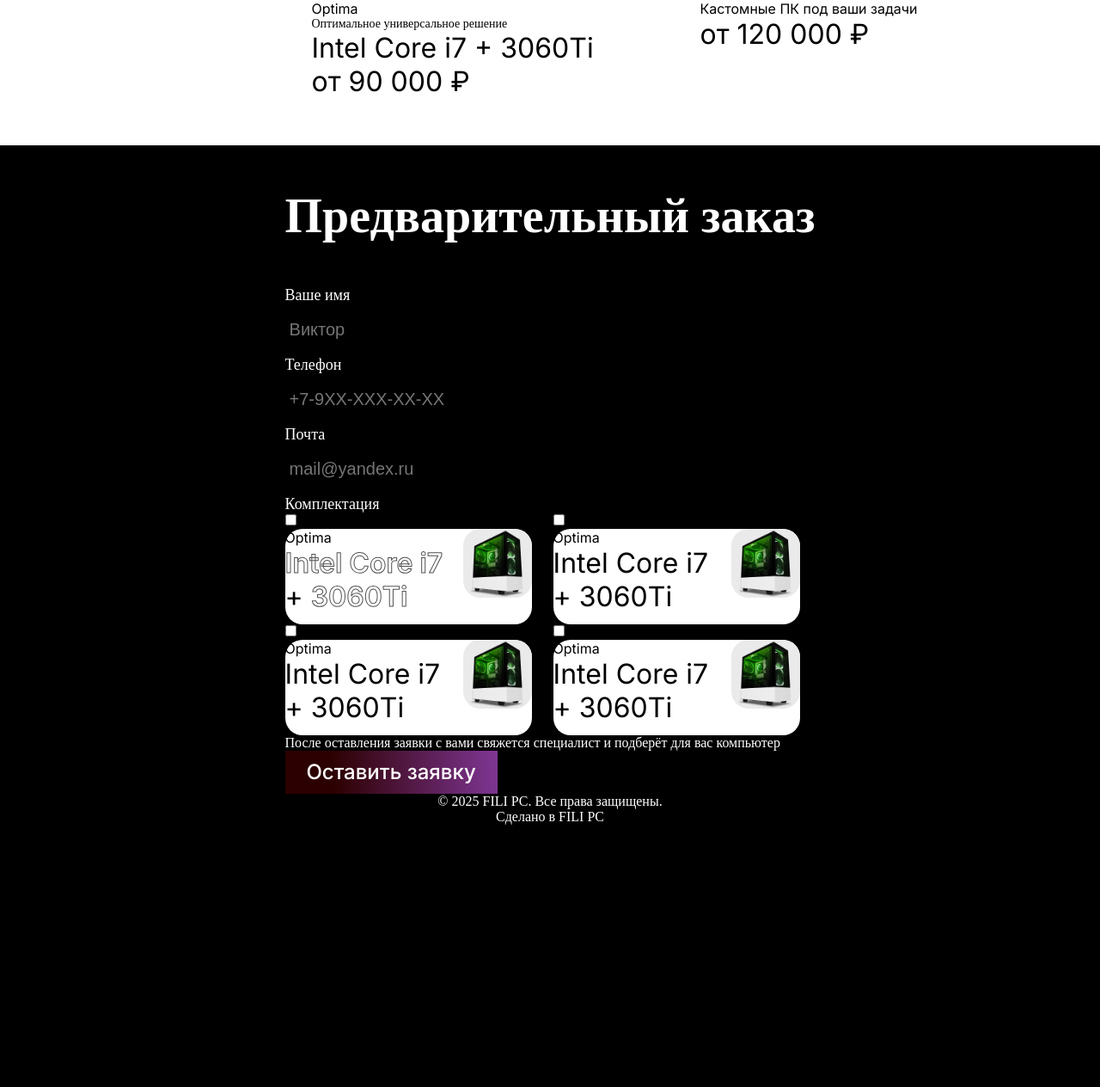
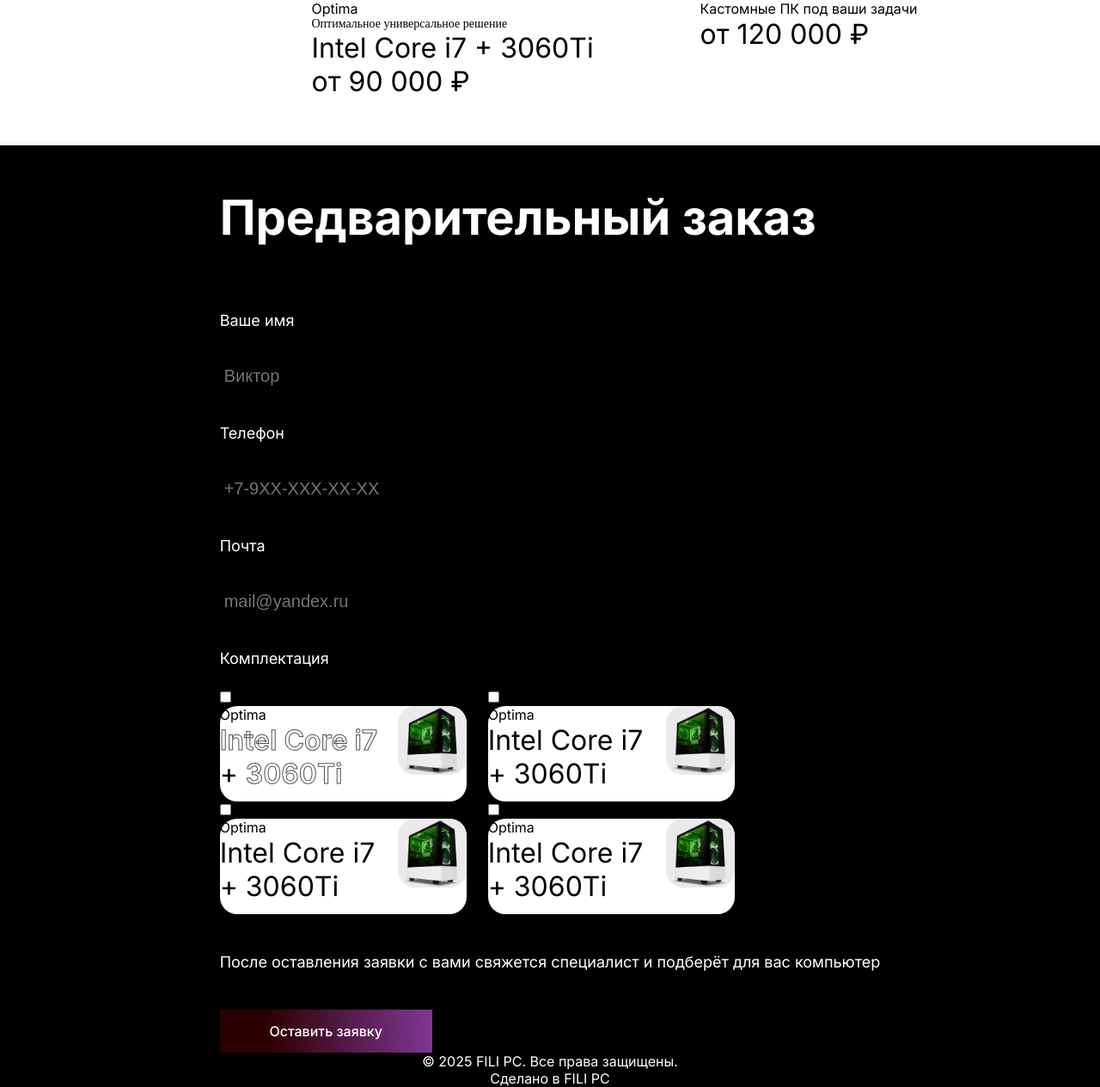
Before and after one commit to ViKraym/PortfolioUNDE, a PHP site: page /LesonsSinergy/lesonssinergy.html in a window 1280 px wide; the page is wider, and only the part inside the window is pictured. Shown: the part 5113-6377 px from the top of that part at 86% size. Before the commit the page ends 6072 px from the top of that part, so only its background shows below. Run offline with PHP 8.4, Linux system fonts and the light colour scheme; some web fonts are replaced.

Commit message:
footer-button

```diff
--- a/LesonsSinergy/lesonssinergy.html
+++ b/LesonsSinergy/lesonssinergy.html
@@ -292,7 +292,7 @@
                     </div>
             </div>
 
-            <p>После оставления заявки с вами свяжется специалист и подберёт для вас компьютер</p>
+            <p class="slogan-zayavka">После оставления заявки с вами свяжется специалист и подберёт для вас компьютер</p>
 
             <button class="footer-button">Оставить заявку</button>
 
--- a/LesonsSinergy/styles/style.css
+++ b/LesonsSinergy/styles/style.css
@@ -646,6 +646,7 @@ strong.text-obod {
 }
 
 footer{
+    font-family: "Inter", sans-serif;
     display: flex;
     flex-direction: column;
     justify-content: center;
@@ -657,6 +658,7 @@ footer{
     flex-direction: column;
     justify-content: center;
     align-items: left;
+    gap: 25px;
 }
 
 .checkbox-wrapper{
@@ -693,7 +695,7 @@ footer{
     justify-content: center;
     font-family: "Inter", sans-serif;
     font-weight: 500;
-    font-size: 24px;
+    font-size: 16px;
     background: linear-gradient(265deg, rgba(161, 69, 189, 0.8) -1.44%, rgba(55, 0, -89, 0.8) 77.83%), #000000;
     min-height: 50px;
     max-width: 247px;
@@ -736,7 +738,10 @@ label{
 
 }
 
-
+.slogan-zayavka{
+    margin: 20px 0;
+    font-size: 18px;
+}
 
 
 
```
